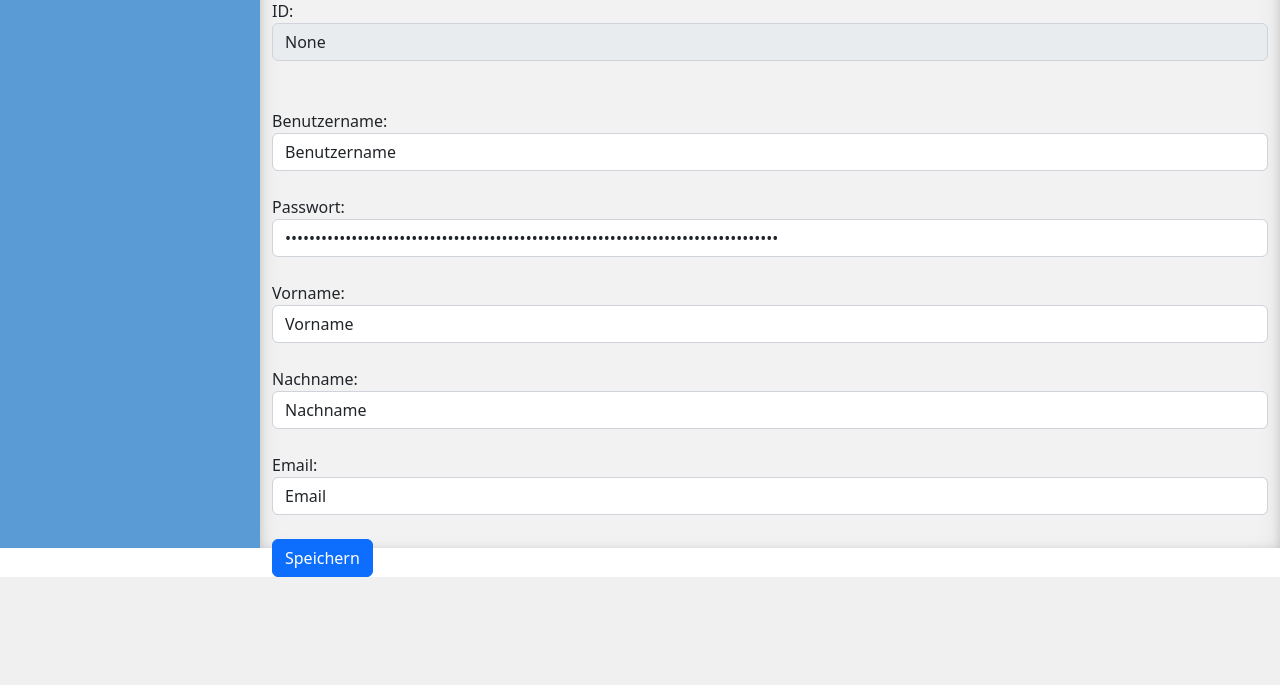
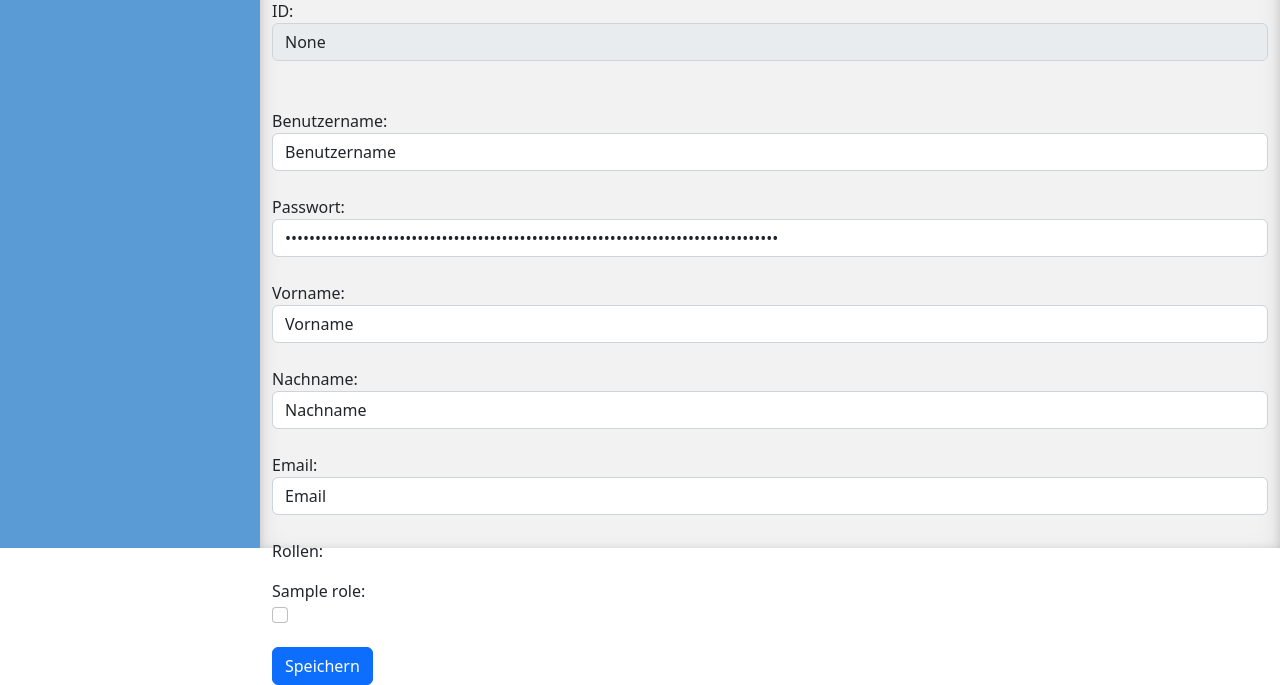
Before and after one commit to Nepomukk/Vertretungsplaner, a Flask app: page /config/users/add in a window 1280 px wide. Shown: the part 252-937 px from the top of the page. Before the commit the page ends 829 px from the top, so only its background shows below. Run offline with Flask 2, Linux system fonts and the light colour scheme; tables that the repository leaves empty hold one stand-in row (values such as "Sample post"); parts of the project's set-up code (start-up, migrations or seed data) failed here and were passed over; some libraries are stand-ins or nearby versions.

Commit message:
add users choose role

```diff
--- a/backend/ConfigurationAPI_Users.py
+++ b/backend/ConfigurationAPI_Users.py
@@ -1,5 +1,6 @@
 
 from flask import render_template, Response, redirect
+from backend.ConfigurationManager_Roles import ConfigurationMngrRoles
 from backend.ConfigurationManager_Users import ConfigurationMngrUsers
 from database.users import User
 
@@ -12,8 +13,9 @@ class ConfigurationPages_Users:
     def config_users_edit_page(userid: str, default):
         user_id: int = int(userid)
         user = ConfigurationMngrUsers.get_user(user_id=user_id)
+        roles = ConfigurationMngrRoles.get_roles_objs()
         url: str = '/api/config/users/edit/'
-        return render_template('pages/config_users_edit_page.html', default=default, user=user, action_title="Bearbeiten", post_url=url)
+        return render_template('pages/config_users_edit_page.html',roles=roles, default=default, user=user, action_title="Bearbeiten", post_url=url)
 
     def config_users_add_page(default):
         user = User(
@@ -23,8 +25,9 @@ class ConfigurationPages_Users:
             lastname='Nachname',
             email='Email'
         )
+        roles = ConfigurationMngrRoles.get_roles_objs()
         url: str = '/api/config/users/add'
-        return render_template('pages/config_users_edit_page.html', default=default, user=user, action_title="Hinzufügen", post_url=url)
+        return render_template('pages/config_users_edit_page.html', default=default, user=user,roles=roles, action_title="Hinzufügen", post_url=url)
 
 
 class ConfigurationAPI_Users:
--- a/templates/pages/config_users_edit_page.html
+++ b/templates/pages/config_users_edit_page.html
@@ -49,7 +49,18 @@
             <label for="email">Email:</label><br>
             <input class="form-control" type="text" id="email" name="email" value="{{user.email}}"><br>
 
+            <div class="choose-roles">
+              <p>Rollen:</p>
+
+              {%for role in roles%}
+              <label for="{{role.name}}">{{role.name}}:</label><br>
+              <input class="form-check-input" type="checkbox" id="{{role.name}}" name="{{role.name}}" value="{{role.roleid}}"><br><br>
+              {%endfor%}
+
+            </div>
+
             <button type="submit" class="btn btn-primary float-right">Speichern</button>
+
           </form>
         </div>
 
```
